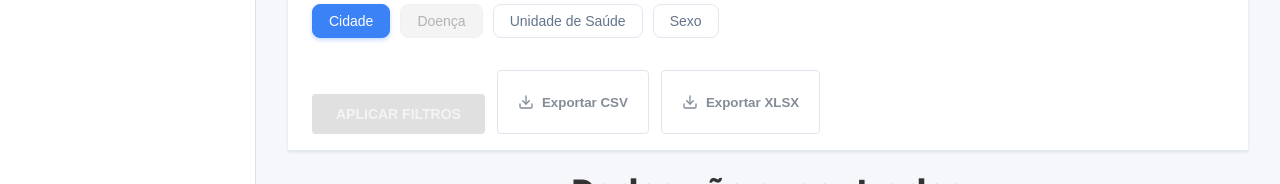
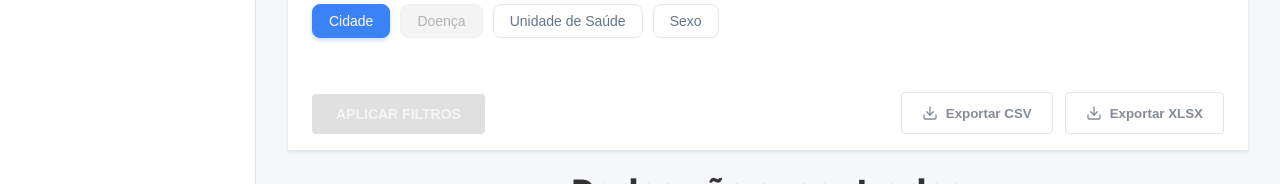
Before and after one commit to DomiData/front-end, a React (Vite) app: page /dashboard in a window 1280 px wide. Shown: the part 447-631 px from the top of the page. Built offline with nearby package versions, Linux system fonts and the light colour scheme; no server answers.

Commit message:
style: improve layout and responsiveness of Dashboard component actions and export buttons

```diff
--- a/src/components/Dashboard/DashboardComponent.css
+++ b/src/components/Dashboard/DashboardComponent.css
@@ -27,9 +27,18 @@
 
 .dashboard-actions {
   display: flex;
+  justify-content: space-between;
+  align-items: flex-end;
+  gap: 12px;
+  margin-top: 24px;
+  width: 100%;
+}
+
+.export-buttons {
+  display: flex;
   flex-wrap: wrap;
   gap: 12px;
-  margin-top: 24px;
+  margin-left: auto;
 }
 
 .filter-wrapper {
@@ -167,6 +176,14 @@
   .charts-grid {
     grid-template-columns: 1fr;
   }
+
+  .dashboard-actions {
+    align-items: stretch;
+  }
+
+  .export-buttons {
+    justify-content: flex-end;
+  }
 }
 
 .submit-btn:disabled {
@@ -202,3 +219,21 @@
   opacity: 0.6;
   cursor: not-allowed;
 }
+
+@media (max-width: 768px) {
+  .dashboard-actions {
+    flex-direction: column;
+    align-items: stretch;
+  }
+
+  .export-buttons {
+    margin-left: 0;
+    width: 100%;
+    justify-content: stretch;
+  }
+
+  .export-buttons .secondary-btn {
+    justify-content: center;
+    width: 100%;
+  }
+}
--- a/src/components/Dashboard/DashboardComponent.tsx
+++ b/src/components/Dashboard/DashboardComponent.tsx
@@ -97,9 +97,8 @@ export const DashboardComponent: React.FC = () => {
   )
 
   const [cityMap, setCityMap] = useState<Record<string, string>>({})
-  const [lastAppliedQuery, setLastAppliedQuery] = useState<DashboardQuery | null>(
-    null
-  )
+  const [lastAppliedQuery, setLastAppliedQuery] =
+    useState<DashboardQuery | null>(null)
 
   const [hasPendingChanges, setHasPendingChanges] = useState<boolean>(false)
   const [isExporting, setIsExporting] = useState<ExportFormat | null>(null)
@@ -369,6 +368,7 @@ export const DashboardComponent: React.FC = () => {
             >
               Aplicar filtros
             </button>
+            <div className="export-buttons">
               <button
                 className="secondary-btn"
                 onClick={() => handleExport('csv')}
@@ -385,6 +385,7 @@ export const DashboardComponent: React.FC = () => {
                 <Download size={16} />
                 Exportar XLSX
               </button>
+            </div>
           </div>
         </div>
       </div>
```
Lines whose indentation alone changed are shown as unchanged.
